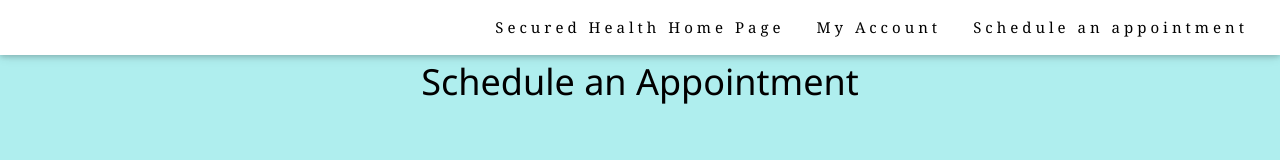
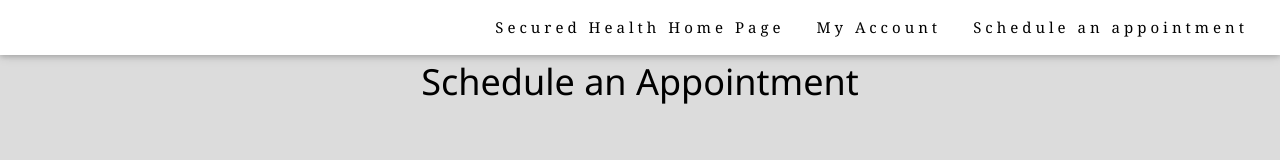
Before and after one commit to aditidam/securehealth, a plain HTML site: page schedule.html in a window 1280 px wide. Drawn offline with nearby package versions, Linux system fonts and the light colour scheme.

Commit message:
Update schedule.html

```diff
--- a/schedule.html
+++ b/schedule.html
@@ -7,7 +7,7 @@
 <style>
 body {
   font-family: Georgia, serif;
-  background-color:PaleTurquoise;
+  background-color:Gainsboro;
 }
 </style>
   <body>
```
